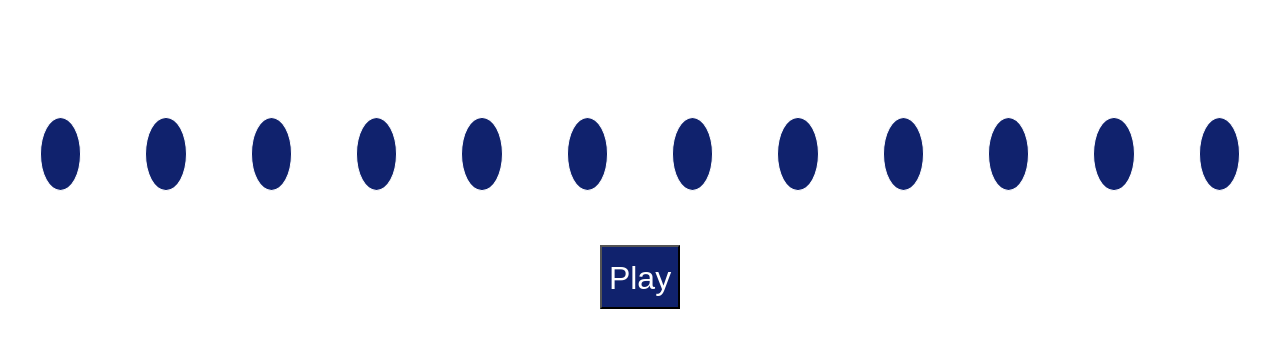
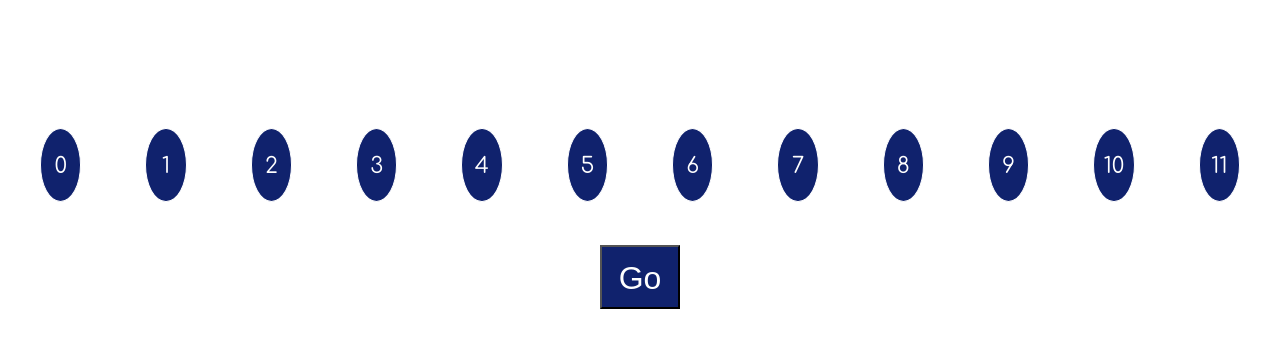
Before and after one commit to Duncan-Haywood/bloink, a Gatsby site: page / in a window 1280 px wide. Shown: the part 439-786 px from the top of the page. Built offline with nearby package versions, Linux system fonts and the light colour scheme; Gatsby itself is replaced by a stand-in of ours.

Commit message:
UI improvements to sequencer

```diff
--- a/src/components/StepSequencer.js
+++ b/src/components/StepSequencer.js
@@ -8,7 +8,8 @@ class StepSequencer extends React.Component {
         this.state = {
             sequencerSlots: [0,0,0,0,0,0,0,0,0,0,0,0],
             noteLetters: ["C","C#","D","D#","E","E#","F","F#","A","A#","B"],
-            activeStep: null
+            activeStep: 0,
+            transportState: "stopped"
         };
     }
 
@@ -27,7 +28,9 @@ class StepSequencer extends React.Component {
         let index = 0;
 
         Tone.Transport.scheduleRepeat(repeat, '8n');
-        Tone.Transport.start();
+        Tone.Transport.toggle();
+        this.setState({transportState: Tone.Transport.state});
+
 
         function repeat (time) {
 
@@ -35,6 +38,9 @@ class StepSequencer extends React.Component {
 
             for(let i = 0; i < $rows.length; i++) {
                 const input = document.querySelectorAll(`.col:nth-child(${step + 1})`);
+                console.log(step + 1);
+                // this.setState({activeStep: step + 1});
+
                 var noteLetters = ["C","C#","D","D#","E","E#","F","F#","A","A#","B"];
                 if(input[0].getAttribute("on") === "1") {
                     var randomNoteLetter = noteLetters[Math.floor(Math.random() * 10)];
@@ -60,11 +66,11 @@ class StepSequencer extends React.Component {
             <div className="step-sequencer-wrapper">
                 <div className="row">
                     {this.state.sequencerSlots.map((value, index) =>
-                    <div className="col" on={value} key={index} onClick={() => this.toggleSequencerSlot(index)}></div>
+                    <div className="col" on={value} key={index} onClick={() => this.toggleSequencerSlot(index)}>{index}</div>
                     )}
                 </div>
                 <div className="step-sequencer-toggle-wrapper">
-                    <button className="step-sequencer-toggle" onClick={this.playSequence}>Play</button>
+                    <button className="step-sequencer-toggle" onClick={this.playSequence}>{this.state.transportState === 'stopped' ? 'Go' : 'No'}</button>
                 </div>
             </div>
         );
--- a/src/pages/index.js
+++ b/src/pages/index.js
@@ -1,7 +1,6 @@
 import React from "react"
 import Tone from "tone";
 
-import NoteKey from '../components/NoteKey';
 import StepSequencer from '../components/StepSequencer';
 
 class Welcome extends React.Component {
@@ -21,7 +20,7 @@ class Welcome extends React.Component {
         //create a synth and connect it to the master output (your speakers)
         var synth = new Tone.Synth().toMaster()
         //play a middle 'C' for the duration of an 8th note
-        synth.triggerAttackRelease(pitch, '8n');
+        synth.triggerAttackRelease(pitch, '16n');
     }
 
     render() {
--- a/src/styles/global.scss
+++ b/src/styles/global.scss
@@ -61,8 +61,16 @@ body {
 		height: 100%;
 		display: flex;
 		justify-content: space-around;
+		align-items: center;
 		.col {
+			color: #FFFFFF;
+			text-shadow:0px 1px 0px #ffffff;
 			background: #10226d;
+			font-size: 22px;
+			line-height: 72px;
+			margin-top: 10px;
+			text-align: center;
+			vertical-align: center;
 			border: 1px solid white;
 			height: 45%;
 			margin: 2rem;
```
